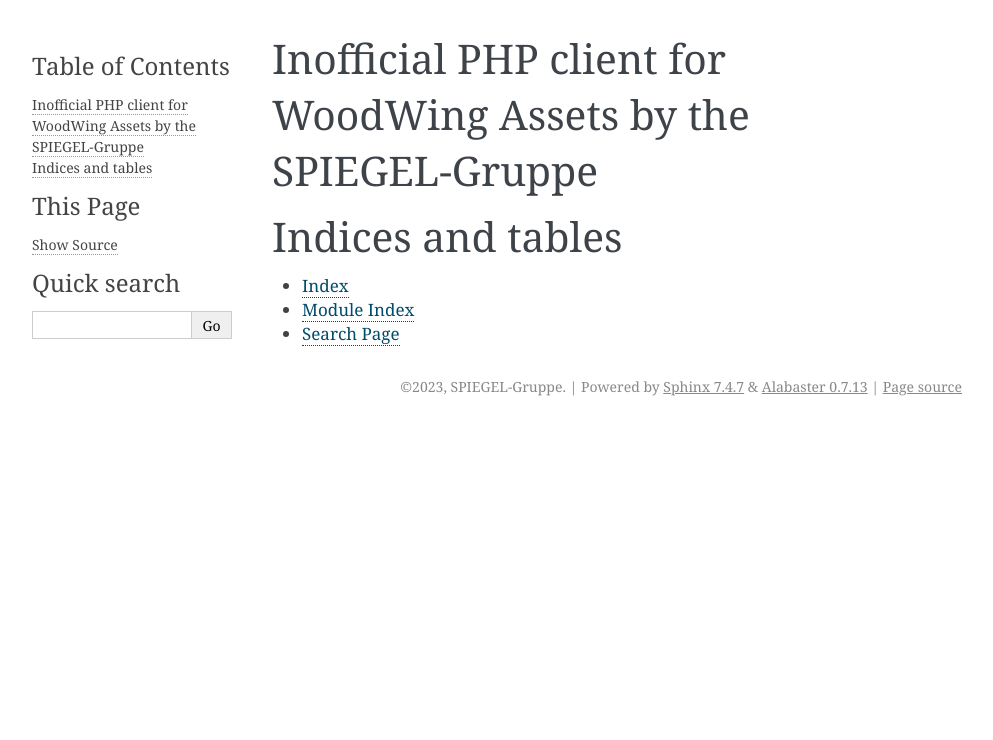
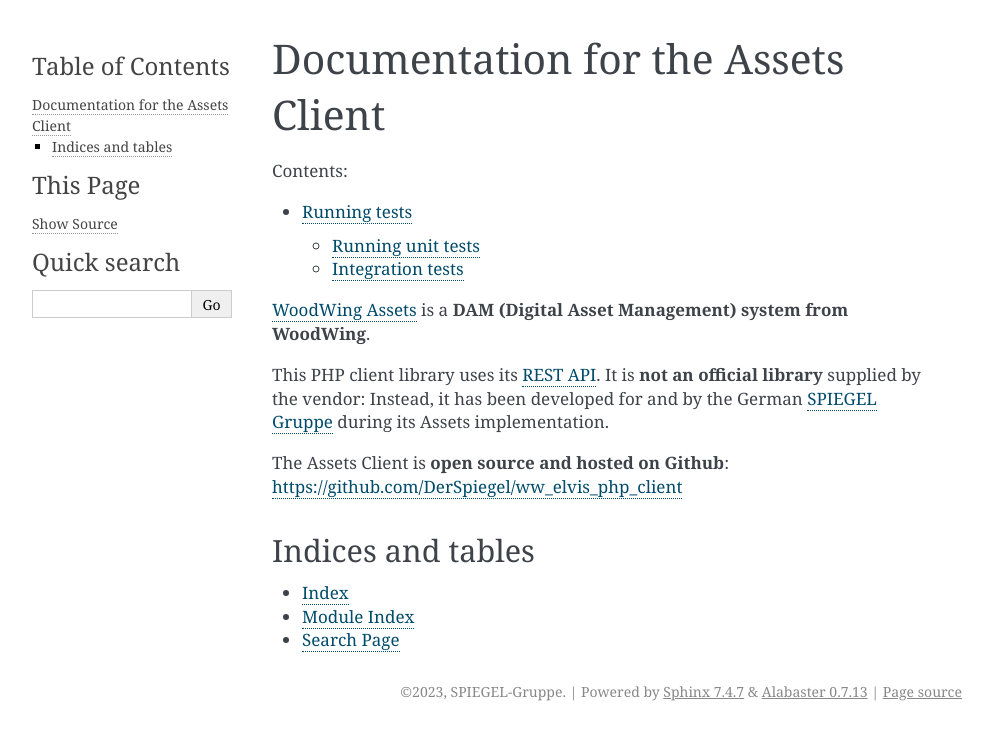
Before and after one commit to DerSpiegel/ww_assets_php_client, a Sphinx documentation site: the page built from docs/index.rst, in a window 1280 px wide. Shown: the top 740 px of the page, without its empty margins (148-1141 px from the left). Built offline with Sphinx 7.4.7, drawn with Linux system fonts in a browser that asks for light colours.

```diff
--- a/docs/index.rst
+++ b/docs/index.rst
@@ -3,17 +3,25 @@
    You can adapt this file completely to your liking, but it should at least
    contain the root `toctree` directive.
 
-Inofficial PHP client for WoodWing Assets by the SPIEGEL-Gruppe
-===============================================================
+Documentation for the Assets Client
+===================================
 
 .. toctree::
    :maxdepth: 2
    :caption: Contents:
 
+   tests
 
+`WoodWing Assets <https://www.woodwing.com/en/digital-asset-management-system>`_ is a **DAM (Digital Asset Management) system from WoodWing**.
+
+This PHP client library uses its `REST API <https://helpcenter.woodwing.com/hc/en-us/sections/360008455892-APIs-REST>`_.
+It is **not an official library** supplied by the vendor:
+Instead, it has been developed for and by the German `SPIEGEL Gruppe <https://gruppe.spiegel.de>`_ during its Assets implementation.
+
+The Assets Client is **open source and hosted on Github**: https://github.com/DerSpiegel/ww_elvis_php_client
 
 Indices and tables
-==================
+------------------
 
 * :ref:`genindex`
 * :ref:`modindex`
```
Also changed, not shown: README.md (+1 -18 lines), docs/tests.rst (added, +67 -0 lines), 11 other files.
